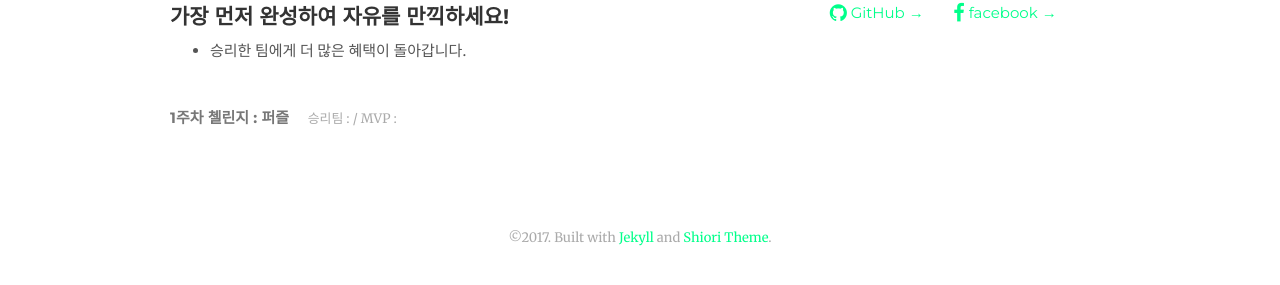
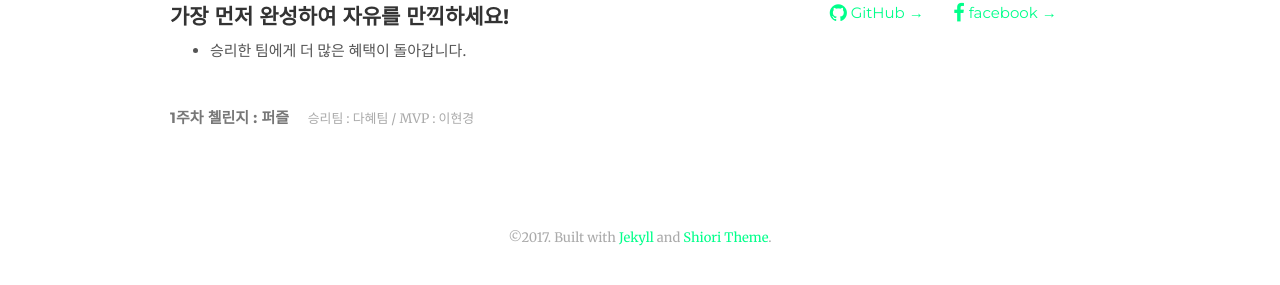
Before and after one commit to likelionkonkuk/likelionkonkuk_before_github, a Jekyll site: the page built from challenge.html, in a window 1280 px wide. Shown: the part 253-538 px from the top of the page. Built offline with Jekyll 4.4.1, drawn with Linux system fonts in a browser that asks for light colours; nearby versions of some CDN libraries; comment, search, counter and statistics services are not loaded.

Commit message:
1주차 첼린지

```diff
--- a/_posts/2017-03-22-challenge-puzzle.md
+++ b/_posts/2017-03-22-challenge-puzzle.md
@@ -2,8 +2,8 @@
 title: "1주차 첼린지 : 퍼즐"
 tag: challenge
 author: "천민우"
-winner: ""
-mvp: ""
+winner: "다혜팀"
+mvp: "이현경"
 ---
 
 [다운로드 링크](https://github.com/likelionkonkuk/w1_challenge)
```
